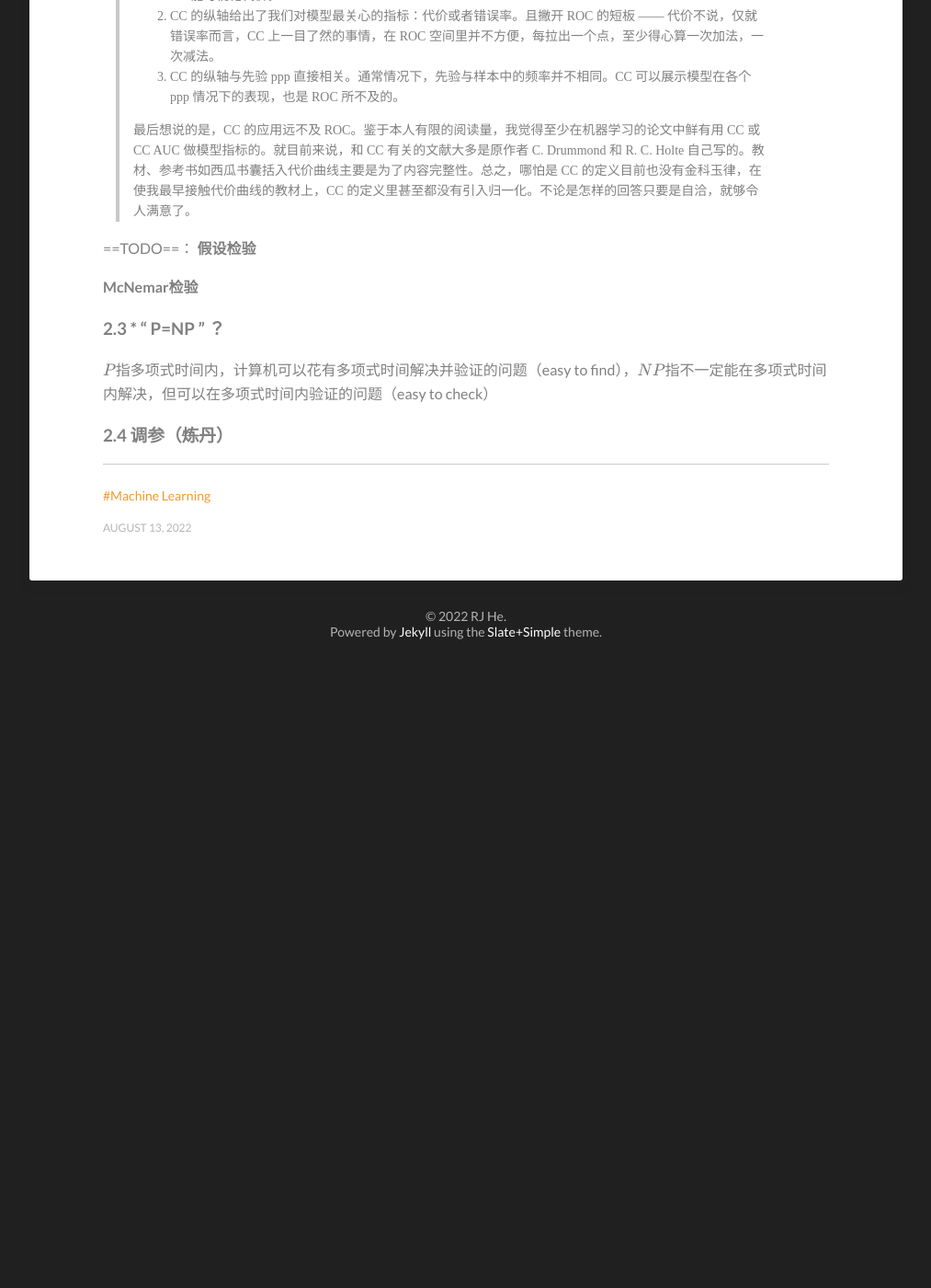
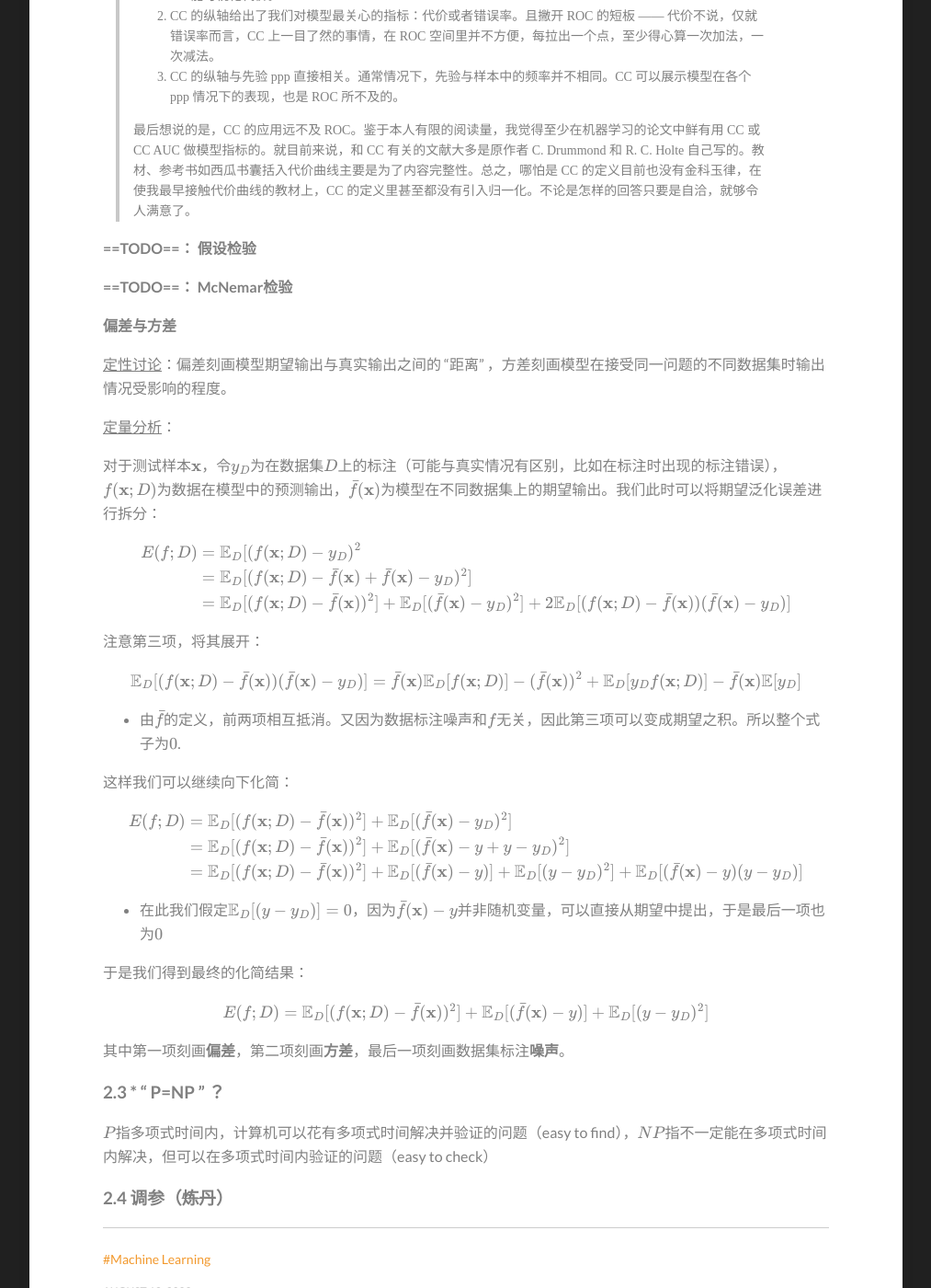
Before and after one commit to hrjtju/hrjtju.github.io, a Jekyll site: the page built from _posts/2022-08-13-DatawhaleML-1.md, in a window 1280 px wide and 1400 px high, scrolled down 11855 px. Shown: the whole window at 92% size, without its empty margins (133-1146 px from the left). Built offline with Jekyll 4.4.1, drawn with Linux system fonts in a browser that asks for light colours; formulas are drawn with MathJax 3; before the commit the page ends 12578 px from its top, so only the background shows below that.

Commit message:
Update 2022-08-13-DatawhaleML-1.md

```diff
--- a/_posts/2022-08-13-DatawhaleML-1.md
+++ b/_posts/2022-08-13-DatawhaleML-1.md
@@ -533,17 +533,71 @@ $$
 
 
 
-==TODO==： **假设检验**
+**==TODO==： 假设检验**
+
+**==TODO==： McNemar检验**
 
 
 
+**偏差与方差**
 
 
 
-
-**McNemar检验**
+<u>定性讨论</u>：偏差刻画模型期望输出与真实输出之间的 “距离” ，方差刻画模型在接受同一问题的不同数据集时输出情况受影响的程度。
 
 
+
+<u>定量分析</u>：
+
+对于测试样本$$\mathbf x$$，令$$y_D$$为在数据集$$D$$上的标注（可能与真实情况有区别，比如在标注时出现的标注错误），$$f(\mathbf x; D)$$为数据在模型中的预测输出，$$\bar f(\mathbf x)$$为模型在不同数据集上的期望输出。我们此时可以将期望泛化误差进行拆分：
+
+
+$$
+\begin{align}
+E(f; D) &= \mathbb E_D[(f(\mathbf x; D) - y_D)^2\\
+		&= \mathbb E_D[(f(\mathbf x; D) -\bar f(\mathbf x) + \bar f(\mathbf x)- y_D)^2]\\
+		&= \mathbb E_D[(f(\mathbf x; D) -\bar f(\mathbf x))^2] + \mathbb E_D[(\bar f(\mathbf x)- y_D)^2] + 2\mathbb E_D[(f(\mathbf x; D) - \bar f(\mathbf x))(\bar f(\mathbf x)- y_D)]\\
+\end{align}
+$$
+
+
+注意第三项，将其展开：
+
+
+$$
+\begin{align}
+\mathbb E_D[(f(\mathbf x; D) - \bar f(\mathbf x))(\bar f(\mathbf x)- y_D)] &= \bar f(\mathbf x) \mathbb E_D[f(\mathbf x; D)]  - (\bar f(\mathbf x))^2 + \mathbb E_D[y_Df(\mathbf x; D)] - \bar f(\mathbf x) \mathbb{E}[y_D]
+
+\end{align}
+$$
+
+* 由$$\bar f$$的定义，前两项相互抵消。又因为数据标注噪声和$$f$$无关，因此第三项可以变成期望之积。所以整个式子为$$0$$.
+
+
+
+这样我们可以继续向下化简：
+
+
+$$
+\begin{align}
+E(f; D) &= \mathbb E_D[(f(\mathbf x; D) -\bar f(\mathbf x))^2] + \mathbb E_D[(\bar f(\mathbf x)- y_D)^2]\\
+		&= \mathbb E_D[(f(\mathbf x; D) -\bar f(\mathbf x))^2] + \mathbb E_D[(\bar f(\mathbf x)- y + y - y_D)^2]\\
+		&= \mathbb E_D[(f(\mathbf x; D) -\bar f(\mathbf x))^2] + \mathbb E_D[(\bar f(\mathbf x)- y)] + \mathbb E_D[(y - y_D)^2] + \mathbb E_D[(\bar f(\mathbf x)- y)(y - y_D)]\\
+\end{align}
+$$
+
+
+* 在此我们假定$$\mathbb E_D[(y - y_D)] = 0$$，因为$$\bar f(\mathbf x)- y$$并非随机变量，可以直接从期望中提出，于是最后一项也为$$0$$
+
+于是我们得到最终的化简结果：
+
+
+$$
+E(f; D) = \mathbb E_D[(f(\mathbf x; D) -\bar f(\mathbf x))^2] + \mathbb E_D[(\bar f(\mathbf x)- y)] + \mathbb E_D[(y - y_D)^2]
+$$
+
+
+其中第一项刻画**偏差**，第二项刻画**方差**，最后一项刻画数据集标注**噪声**。
 
 
 
```
